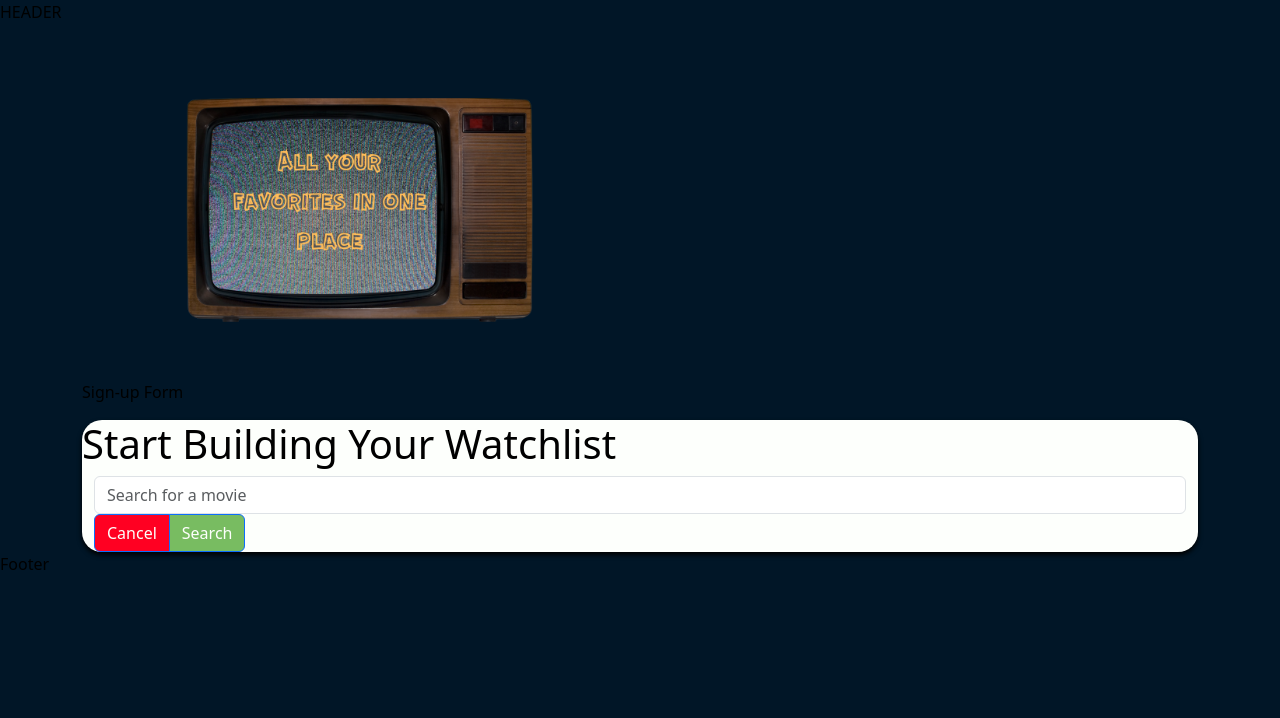
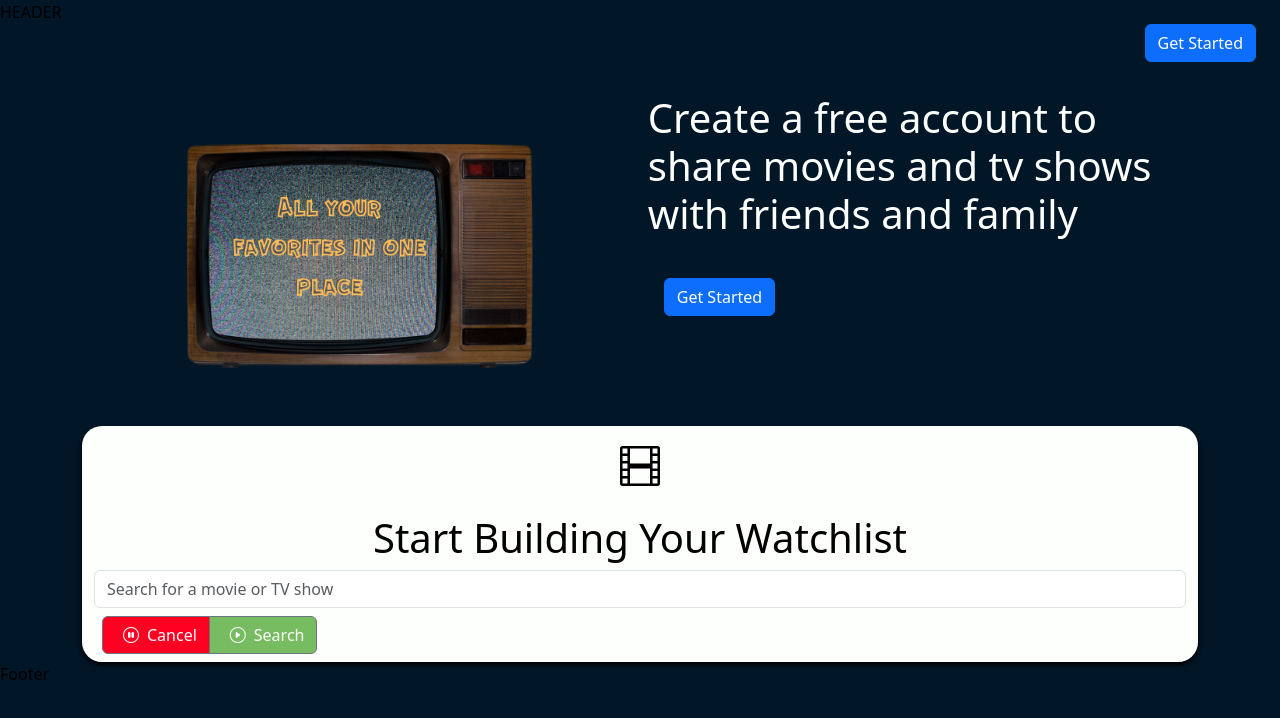
Before and after one commit to lindsay-terry/watchlist, a React (Vite) app in the folder client/: page / in a window 1280 px wide. Shown: the top 718 px of the page. Built offline with nearby package versions, Linux system fonts and the light colour scheme.

Commit message:
Sets up client side sign-up form with client-side validation

```diff
--- a/client/package.json
+++ b/client/package.json
@@ -11,6 +11,7 @@
   },
   "dependencies": {
     "bootstrap": "^5.3.3",
+    "bootstrap-icons": "^1.11.3",
     "dotenv": "^16.4.7",
     "jwt-decode": "^3.1.2",
     "react": "^18.3.1",
--- a/client/src/components/Header.jsx
+++ b/client/src/components/Header.jsx
@@ -1,11 +1,14 @@
-// import SearchByTitle from './SearchByTitle';
+import SignUp from '../components/SignUp';
 
 export default function Header() {
 
     return (
-        <div>
+        <div className='d-flex justify-content-between'>
             <p>HEADER</p>
-            {/* <SearchByTitle /> */}
+            <div>
+                <SignUp />
+            </div>
+
         </div>
     )
 }
--- a/client/src/components/SearchByTitle.jsx
+++ b/client/src/components/SearchByTitle.jsx
@@ -56,11 +56,11 @@ export default function SearchByTitle() {
         <div>
             <Form onSubmit={handleSubmit}>
                 <Form.Group>
-                    <Form.Control name="search" id="search" value={formData.search} onChange={handleSearch} placeholder="Search for a movie"/>
+                    <Form.Control name="search" id="search" value={formData.search} onChange={handleSearch} placeholder="Search for a movie or TV show"/>
                 </Form.Group>
-                <ButtonGroup>
-                    <Button type="button" onClick={handleCancel} style={{backgroundColor: 'var(--red-cmyk)', color: 'var(--baby-powder)'}}><i className="pause circle icon "></i>Cancel</Button>
-                    <Button type="submit" style={{backgroundColor: 'var(--mantis)', color: 'var(--baby-powder)'}}><i className="play circle icon "></i>Search</Button>
+                <ButtonGroup className="m-2" >
+                    <Button type="button" variant="secondary" onClick={handleCancel} style={{backgroundColor: 'var(--red-cmyk)', color: 'var(--baby-powder)'}}><i className="bi bi-pause-circle p-2"></i>Cancel</Button>
+                    <Button type="submit" variant="secondary" style={{backgroundColor: 'var(--mantis)', color: 'var(--baby-powder)'}}><i className="bi bi-play-circle p-2"></i>Search</Button>
                 </ButtonGroup>
             </Form>
             {searchResults ? (
--- /dev/null
+++ b/client/src/components/SignUp.jsx
@@ -0,0 +1,44 @@
+import Button from 'react-bootstrap/Button';
+import SignUpForm from '../components/SignUpForm';
+import { useState } from 'react';
+
+export default function SignUp() {
+    const [showModal, setShowModal] = useState(false);
+
+    const handleOpenModal = () => {
+        setShowModal(true);
+    };
+
+    const handleCloseModal = () => {
+        setShowModal(false);
+    }
+
+    return (
+        <div>
+            <div>
+                <Button className="m-4" onClick={handleOpenModal}>Get Started </Button>
+            </div>
+
+        {showModal && (
+            <div className="modal show" style={{ display: 'block' }} data-bs-backdrop="static" aria-hidden="false" tabIndex="-1">
+                <div className="modal-dialog">
+                    <div className="modal-content">
+                        <div className="modal-header">
+                            <h5 className="modal-title">Create a Free Account</h5>
+                            <Button className="btn-close" onClick={handleCloseModal} aria-label="Close"></Button>
+                        </div>
+                        <div className="modal-body">
+                            <SignUpForm isOpen={showModal} onClose={handleCloseModal}/>
+                        </div>
+                        <div className="modal-footer">
+                            <Button className="btn btn-secondary" onClick={handleCloseModal}>Close</Button>
+                            {/* <Button type="button" className="btn btn-primary">Save changes</Button> */}
+                        </div>
+                    </div>
+                </div>
+            </div>
+        )}
+
+    </div>
+    )
+}
--- /dev/null
+++ b/client/src/components/SignUpForm.jsx
@@ -0,0 +1,150 @@
+import { useState } from 'react';
+import PropTypes from 'prop-types';
+import Form from 'react-bootstrap/Form';
+import Row from 'react-bootstrap/Row';
+import Col from 'react-bootstrap/Col';
+import InputGroup from 'react-bootstrap/InputGroup';
+import Button from 'react-bootstrap/Button';
+
+export default function SignUpForm({ isOpen, onClose }) {
+    //Initialize form
+    const initialFormData = {
+        firstName: '',
+        lastName: '',
+        username: '',
+        password: '',
+        confirmPassword: '',
+    }
+    const [formData, setFormData] = useState(initialFormData);
+
+    const [errors, setErrors] = useState({
+        firstName: '',
+        lastName: '',
+        username: '',
+        password: '',
+        confirmPassword: '',
+    });
+
+    const handleChange = (event) => {
+        const { name, value } = event.target;
+        setFormData({ ...formData, [name]: value });
+    };
+
+    const validate = (name, value) => {
+        let errorMessage = '';
+        if (!value) {
+            switch (name) {
+                case 'firstName':
+                    errorMessage = 'First name is required';
+                    break;
+                case 'lastName':
+                    errorMessage = 'Last name is required';
+                    break;
+                case 'username':
+                    errorMessage = 'Please enter a unique username';
+                    break;
+                case 'password':
+                    errorMessage = 'Please enter a password at least 6 characters';
+                    break;
+                case 'confirmPassword':
+                    errorMessage = 'Please confirm your password';
+                    break;
+                default:
+                    break;
+            }
+        }
+        // Verify password is at least six characters
+        if (name === 'password' && value.length < 6) {
+            errorMessage = 'Password must be at least 6 characters';
+        }
+        // Verify
+        if (name === 'confirmPassword' && value !== formData.password) {
+            errorMessage = 'Passwords do not match';
+        }
+
+        setErrors((prevErrors) => ({
+            ...prevErrors,
+            [name]: errorMessage,
+        }));
+     }
+
+    // handle onBlur for individual fields
+    const handleBlur = (event) => {
+        const { name, value } = event.target;
+        validate(name, value);
+    };
+
+    // Validate form elements to ensure filled out onSubmit
+    const handleValidate = () => {
+        const newError = {};
+        if (!formData.firstName) newError.firstName = 'First name is required.';
+        if (!formData.lastName) newError.lastName = 'Last name is required.';
+        if (!formData.username) newError.username = 'Please enter a unique username.';
+        if (!formData.password) newError.password = 'Please enter a password at least 6 characters.';
+        else if (formData.password.length < 6) newError.password = 'Password must be at least 6 characters.';
+
+        if (!formData.confirmPassword) newError.confirmPassword = 'Please re-enter your password.';
+        else if (formData.password !== formData.confirmPassword) newError.confirmPassword = 'Passwords do not match.';
+
+        setErrors(newError);
+
+        return Object.keys(newError).length === 0;
+    };
+
+
+    //Handle sign up form submission
+    const handleSubmit = (event) => {
+        event.preventDefault();
+        if (handleValidate()) {
+            console.log('Form submitted', formData);
+            setFormData(initialFormData);
+            onClose();
+        }
+    };
+
+    return (
+        <div>
+            <Form onSubmit={handleSubmit}>
+                <Row className="mb-3">
+                    <Form.Group as={Col} md="6">
+                        <Form.Label>First name</Form.Label>
+                        <Form.Control required name="firstName" value={formData.firstName} onChange={handleChange} onBlur={handleBlur} type="text" placeholder="First Name" isInvalid={errors.firstName} />
+                        <Form.Control.Feedback type="invalid">{errors.firstName}</Form.Control.Feedback>
+                    </Form.Group>
+                    <Form.Group as={Col} md="6">
+                        <Form.Label>Last name</Form.Label>
+                        <Form.Control required name="lastName" value={formData.lastName} onChange={handleChange} onBlur={handleBlur} type="text" placeholder="Last Name" isInvalid={errors.lastName}/>
+                        <Form.Control.Feedback type="invalid">{errors.firstName}</Form.Control.Feedback>
+                    </Form.Group>
+                </Row>
+
+                <Row className="mb-3">
+                    <Form.Group as={Col} md='12'>
+                        <Form.Label>Username</Form.Label>
+                        <Form.Control required name="username" value={formData.username} onChange={handleChange} onBlur={handleBlur} type="text" placeholder="Username" isInvalid={errors.username}/>
+                        <Form.Control.Feedback type="invalid">{errors.username}</Form.Control.Feedback>
+                    </Form.Group>
+                </Row>
+
+                <Row>
+                    <Form.Group as={Col} md='6'>
+                        <Form.Label>Password</Form.Label>
+                        <Form.Control required name="password" value={formData.password} onChange={handleChange} onBlur={handleBlur} type="password" placeholder="Password" isInvalid={errors.password}/>
+                        <Form.Control.Feedback type="invalid">{errors.password}</Form.Control.Feedback>
+                    </Form.Group>
+                    <Form.Group as={Col} md='6'>
+                        <Form.Label>Re-enter Password</Form.Label>
+                        <Form.Control required type="password" name="confirmPassword" value={formData.confirmPassword} onChange={handleChange} onBlur={handleBlur} placeholder="Re-enter Password" isInvalid={errors.confirmPassword}/>
+                        <Form.Control.Feedback type="invalid">{errors.confirmPassword}</Form.Control.Feedback>
+                    </Form.Group>
+                </Row>
+
+                <div className="d-flex justify-content-center">
+                    <Button className="m-3" type="submit" onClick={handleSubmit}>Submit</Button>
+                </div>
+            </Form>
+        </div>
+    )
+}
+
+SignUpForm.propTypes = { isOpen: PropTypes.bool.isRequired, onClose: PropTypes.func.isRequired };
--- a/client/src/endpoints/Home.jsx
+++ b/client/src/endpoints/Home.jsx
@@ -1,4 +1,6 @@
 import SearchByTitle from '../components/SearchByTitle';
+import SignUp from '../components/SignUp';
+import { Container } from 'react-bootstrap';
 import { useState, useEffect } from 'react';
 
 export default function Home() {
@@ -26,6 +28,9 @@ export default function Home() {
             borderRadius: '20px',
             boxShadow: '0px 3px 5px var(--black)',
         },
+        heading: {
+            color: 'var(--baby-powder)',
+        },
         tvImg: {
             maxHeight: '300px',
             padding: '10px',
@@ -37,27 +42,34 @@ export default function Home() {
 
 
     return (
-        <div className="ui container">
-            <div className="ui grid">
-                <div className="four wide column">
+        <Container>
+            <div className="d-flex">
+                <div className="">
                     <img src={`../../images/tv${randomNumber}.png`} style={styles.tvImg} alt="Image of retro style TV"></img>
                 </div>
-                <div className="eight wide column">
-                        <p>Sign-up Form</p>
+                <div className="">
+                        <h1 style={styles.heading} className='p-2'>Create a free account to share movies and tv shows with friends and family</h1>
+                        {/* <Button className="m-5 p-2">Get Started Now!</Button> */}
+                        <SignUp />
                 </div>
             </div>
 
 
-            <div style={styles.backgroundHero} className="ui two column stackable grid">
-                <h1 className="ui center aligned icon header">
-                    <i className="circular film icon"></i>
-                    Start Building Your Watchlist
-                </h1>
+            <Container style={styles.backgroundHero}>
+                <div className="d-flex flex-column align-items-center">
+                    <h1 className="p-3">
+                        <i className="bi bi-film m-3"></i>
+                    </h1>
+                    <h1>
+                        Start Building Your Watchlist
+                    </h1>
+                </div>
 
-                <div className="ui container" >
+
+                <div className="" >
                     <SearchByTitle />
                 </div>
-            </div>
-        </div>
+            </Container>
+        </Container>
     )
 }
--- a/client/src/index.css
+++ b/client/src/index.css
@@ -20,8 +20,15 @@
   --uranian-blue: #bce7fdff;
   --lilac: #c492b1ff;
   --turquoise: #41ead4ff;
-
+  --cyclamen: #fe64a3ff;
+  --rose-pompadour: #f6839cff;
+  --melon: #f0b5b3ff;
   --red-violet: #b91372ff;
+  --blue-crayola: #3772ffff;
+  --poppy: #df2935ff;
+  --sunglow: #fdca40ff;
+  --steel-blue: #1982c4ff;
+  --ultra-violet: #6a4c93ff;
 
 }
 
--- a/client/src/main.jsx
+++ b/client/src/main.jsx
@@ -4,6 +4,7 @@ import { RouterProvider } from 'react-router-dom';
 import router from './Routing.jsx';
 // import 'semantic-ui-css/semantic.min.css';
 import 'bootstrap/dist/css/bootstrap.min.css';
+import "bootstrap-icons/font/bootstrap-icons.css";
 import './index.css';
 // import App from './App.jsx'
 
```
